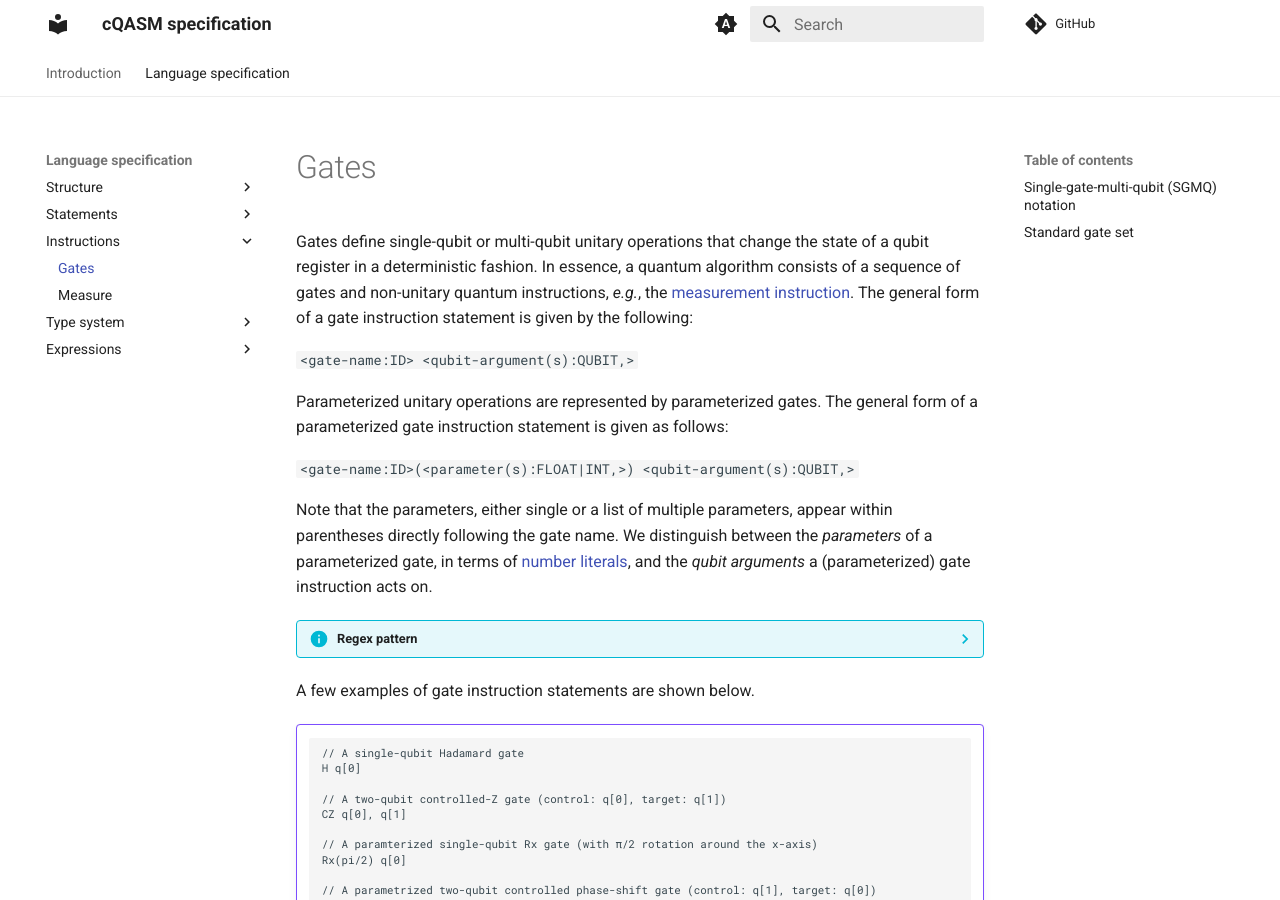
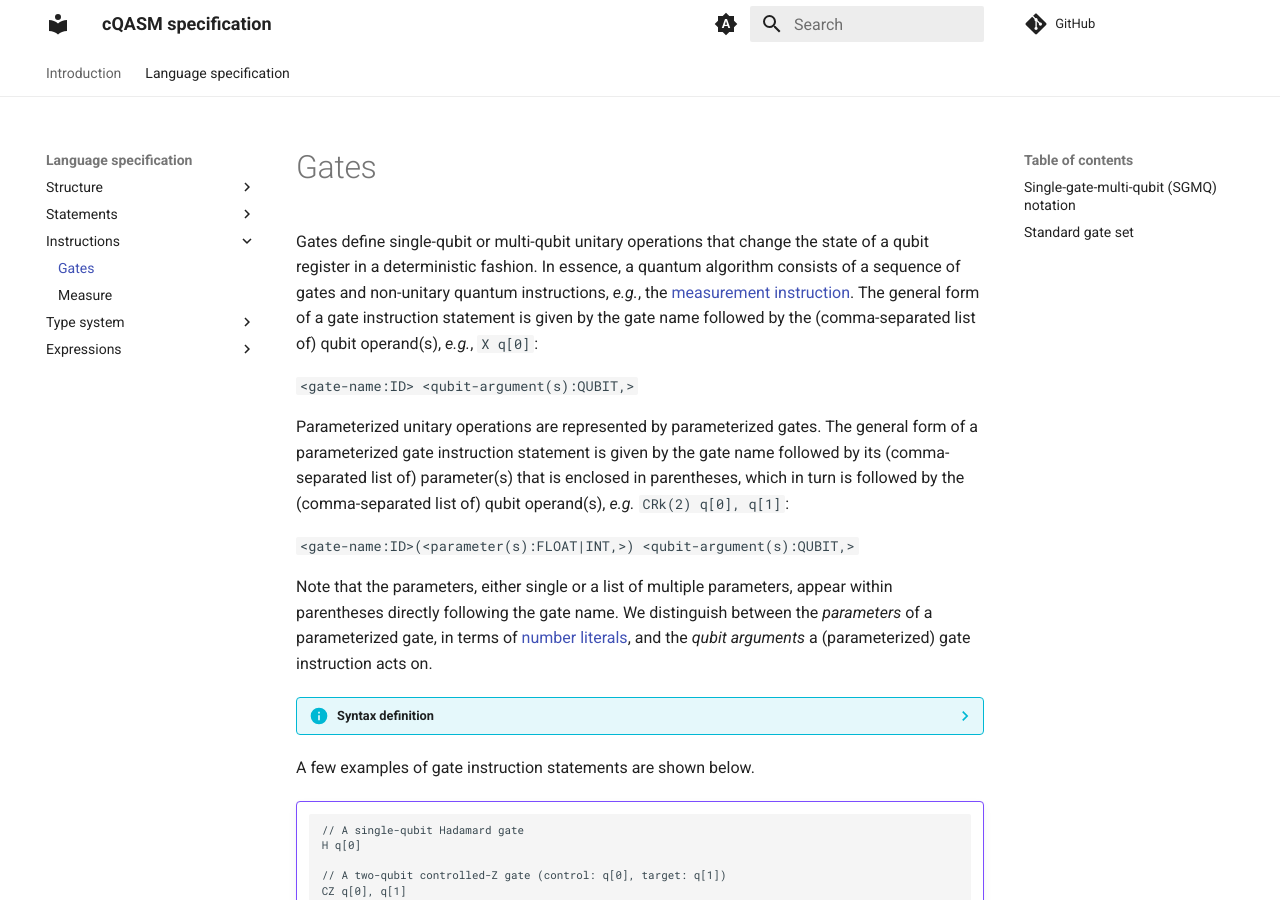
Before and after one commit to QuTech-Delft/cQASM-spec, an MkDocs documentation site: the page built from docs/language_specification/instructions/gates.md, in a window 1280 px wide and 900 px high. Built offline with MkDocs 1.6.1 and Material for MkDocs 9.7.7, drawn with Linux system fonts in a browser that asks for light colours; comment, search, counter and statistics services are not loaded; the version menu is left out.

Commit message:
Minor adjustmets

````diff
--- a/docs/language_specification/instructions/gates.md
+++ b/docs/language_specification/instructions/gates.md
@@ -1,29 +1,29 @@
 Gates define single-qubit or multi-qubit unitary operations that change the state of a qubit register in a deterministic fashion.
 In essence, a quantum algorithm consists of a sequence of gates and non-unitary quantum instructions, _e.g._, the [measurement instruction](measure.md).
-The general form of a gate instruction statement is given by the following:
+The general form of a gate instruction statement is given by the gate name followed by the (comma-separated list of) qubit operand(s), _e.g._, `X q[0]`:
 
 `<gate-name:ID> <qubit-argument(s):QUBIT,>`
 
 Parameterized unitary operations are represented by parameterized gates.
-The general form of a parameterized gate instruction statement is given as follows:
+The general form of a parameterized gate instruction statement is given by the gate name followed by its (comma-separated list of) parameter(s) that is enclosed in parentheses, which in turn is followed by the (comma-separated list of) qubit operand(s), _e.g._ `CRk(2) q[0], q[1]`:
 
 `<gate-name:ID>(<parameter(s):FLOAT|INT,>) <qubit-argument(s):QUBIT,>`
 
 Note that the parameters, either single or a list of multiple parameters, appear within parentheses directly following the gate name.
 We distinguish between the _parameters_ of a parameterized gate, in terms of [number literals](../expressions/number_literals.md), and the _qubit arguments_ a (parameterized) gate instruction acts on.
 
-??? info "Regex pattern"
+??? info "Syntax definition"
 
     ```hl_lines="9"
     LETTER=[_a-zA-Z]
     DIGIT=[0-9]
     INT={DIGIT}+
     EXPONENT=[eE][-+]?{INT}
-    FLOAT=({INT}?[.])?{INT}{EXPONENT}?
+    FLOAT=({INT}?[\.])?{INT}{EXPONENT}?
     ID={LETTER}({LETTER}|{INT})*
     QUBIT={ID}(\[{INT}\])?
 
-    ID(\((INT|FLOAT)(,(INT|FLOAT))*\))? QUBIT(,QUBIT)*
+    ID(\(({INT}|{FLOAT})(,({INT}|{FLOAT}))*\))? {QUBIT}(,{QUBIT})*
     ```
 
 A few examples of gate instruction statements are shown below.
````
